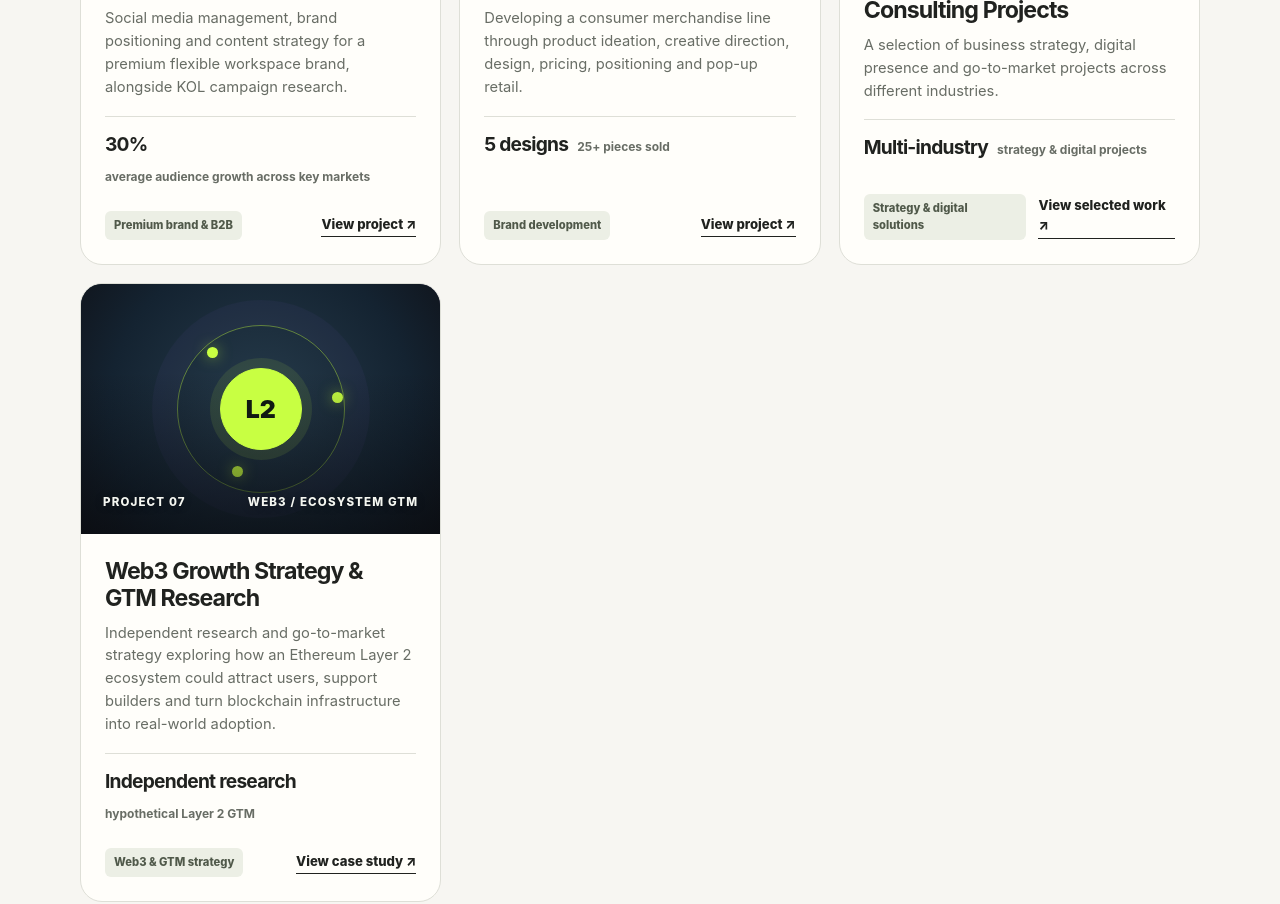
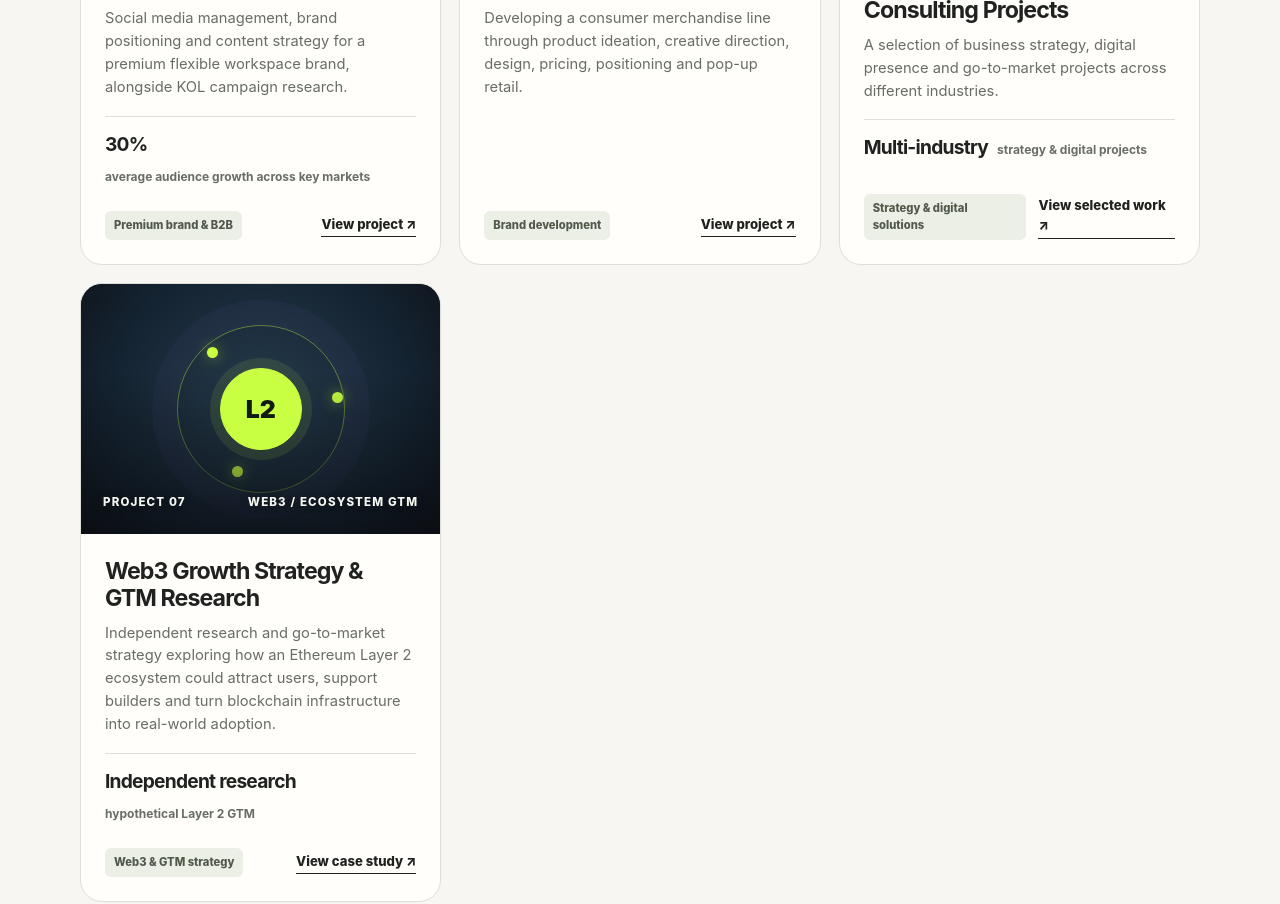
Before and after one commit to maryamdps/maryamdps.github.io, a plain HTML site: page index.html in a window 1280 px wide. Shown: the part 2154-3058 px from the top of the page. Drawn offline with Linux system fonts and the light colour scheme.

Commit message:
Remove merchandise sales figures pending verified sell-through rate

```diff
--- a/index.html
+++ b/index.html
@@ -80,7 +80,7 @@
 <article class="project"><div class="visual v-web3"><img class="visual-cover" src="/projects/web3-for-noobs/Website%20homepage.png" alt="Web3 For Noobs educational platform homepage" loading="lazy"><span class="num">PROJECT 02</span><span class="type">Technology / Education</span></div><div class="project-body"><h3>Web3 For Noobs</h3><p>Developing an accessible educational brand that simplifies Web3 and emerging technologies through beginner-focused content and community touchpoints.</p><div class="project-proof"><strong>45 registrations</strong><span>75% event attendance</span></div><div class="project-foot"><span class="tag">Content strategy</span><a class="text-link" href="/projects/web3-for-noobs/" data-project="Web3 For Noobs">View project ↗</a></div></div></article>
 <article class="project"><div class="visual v-case"><img class="visual-cover" src="/projects/easy-eat/Homepage.png" alt="Easy Eat website homepage" style="object-fit:contain;padding:10px;background:#fff"><span class="num">PROJECT 03</span><span class="type">Digital product / Venture</span></div><div class="project-body"><h3>Easy Eat</h3><p>Taking a dietary-inclusive restaurant discovery platform from concept towards market through product development, positioning, partnerships and launch strategy, while building its Instagram audience from virtually zero during the beta launch.</p><div class="project-proof"><strong>1,000+</strong><span>Instagram followers in 3 months</span><strong>29.6K</strong><span>website views in 1 month</span></div><div class="project-foot"><span class="tag">0-to-1 product &amp; GTM</span><a class="text-link" href="/projects/easy-eat/" data-project="Easy Eat">View project ↗</a></div></div></article>
 <article class="project"><div class="visual v-product"><img class="visual-cover" src="https://assets.executivecentre.com/assets/TEC-HeroBanner-SG-SLT-Coworking-Lounge.jpg" alt="The Executive Centre premium coworking lounge" loading="lazy" style="object-fit:cover;object-position:center"><span class="num">PROJECT 04</span><span class="type">Premium / B2B</span></div><div class="project-body"><h3>The Executive Centre</h3><p>Social media management, brand positioning and content strategy for a premium flexible workspace brand, alongside KOL campaign research.</p><div class="project-proof"><strong>30%</strong><span>average audience growth across key markets</span></div><div class="project-foot"><span class="tag">Premium brand &amp; B2B</span><a class="text-link" href="/projects/the-executive-centre/" data-project="The Executive Centre">View project ↗</a></div></div></article>
-<article class="project"><div class="visual v-product"><img class="visual-cover" src="/projects/foodie-explorerz/FE%20Collection%20booth%20copy.jpeg" alt="Foodie Explorerz Collection pop-up activation"><span class="num">PROJECT 05</span><span class="type">Brand / Venture building</span></div><div class="project-body"><h3>Foodie Explorerz Collection</h3><p>Developing a consumer merchandise line through product ideation, creative direction, design, pricing, positioning and pop-up retail.</p><div class="project-proof"><strong>5 designs</strong><span>25+ pieces sold</span></div><div class="project-foot"><span class="tag">Brand development</span><a class="text-link" href="/projects/fe-collection/" data-project="Foodie Explorerz Collection">View project ↗</a></div></div></article>
+<article class="project"><div class="visual v-product"><img class="visual-cover" src="/projects/foodie-explorerz/FE%20Collection%20booth%20copy.jpeg" alt="Foodie Explorerz Collection pop-up activation"><span class="num">PROJECT 05</span><span class="type">Brand / Venture building</span></div><div class="project-body"><h3>Foodie Explorerz Collection</h3><p>Developing a consumer merchandise line through product ideation, creative direction, design, pricing, positioning and pop-up retail.</p><div class="project-foot"><span class="tag">Brand development</span><a class="text-link" href="/projects/fe-collection/" data-project="Foodie Explorerz Collection">View project ↗</a></div></div></article>
 <article class="project"><div class="visual v-gtm"><img class="visual-cover antm-cover" src="/projects/antm-limited/ANTM%20Homepage.png" alt="Corporate website homepage" loading="lazy"><span class="num">PROJECT 06</span><span class="type">Strategy / Consulting</span></div><div class="project-body"><h3>Selected Strategy &amp; Consulting Projects</h3><p>A selection of business strategy, digital presence and go-to-market projects across different industries.</p><div class="project-proof"><strong>Multi-industry</strong><span>strategy &amp; digital projects</span></div><div class="project-foot"><span class="tag">Strategy &amp; digital solutions</span><a class="text-link" href="/projects/growth-gtm-strategy/" data-project="Selected Strategy &amp; Consulting Projects">View selected work ↗</a></div></div></article>
 <article class="project"><div class="visual v-layer2"><div class="layer2-art" aria-hidden="true"><div class="layer2-orbit"></div><div class="layer2-core">L2</div><span class="layer2-node node-one"></span><span class="layer2-node node-two"></span><span class="layer2-node node-three"></span></div><span class="num">PROJECT 07</span><span class="type">Web3 / Ecosystem GTM</span></div><div class="project-body"><h3>Web3 Growth Strategy &amp; GTM Research</h3><p>Independent research and go-to-market strategy exploring how an Ethereum Layer 2 ecosystem could attract users, support builders and turn blockchain infrastructure into real-world adoption.</p><div class="project-proof"><strong>Independent research</strong><span>hypothetical Layer 2 GTM</span></div><div class="project-foot"><span class="tag">Web3 &amp; GTM strategy</span><a class="text-link" href="https://maryamdps.github.io/web3-ecosystem-growth-lab-preview/" target="_blank" rel="noopener noreferrer" data-project="Web3 Growth Strategy &amp; GTM Research">View case study ↗</a></div></div></article>
 </div><p class="note">Selected work includes operating projects, professional experience and independent research. Verified results are highlighted where available; other cards describe the scope of the work rather than imply unverified outcomes.</p></div></section>
```
